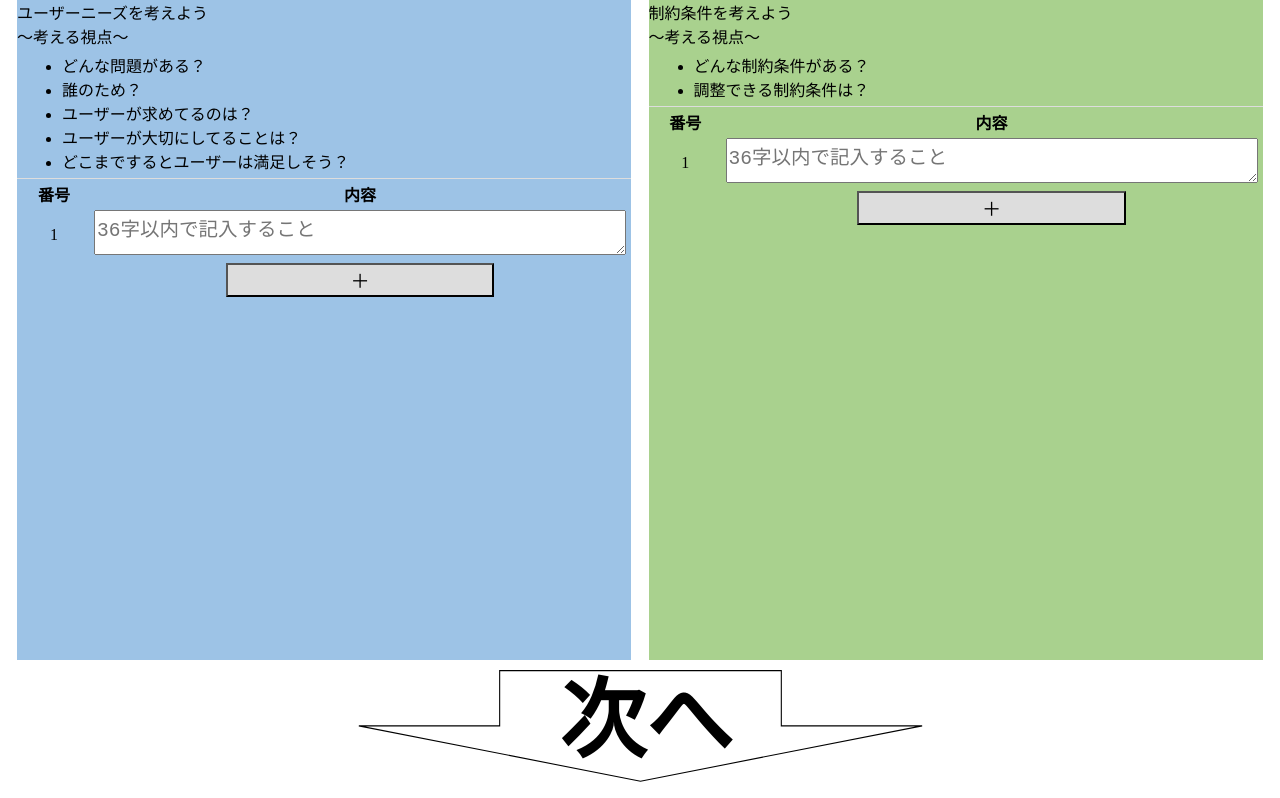
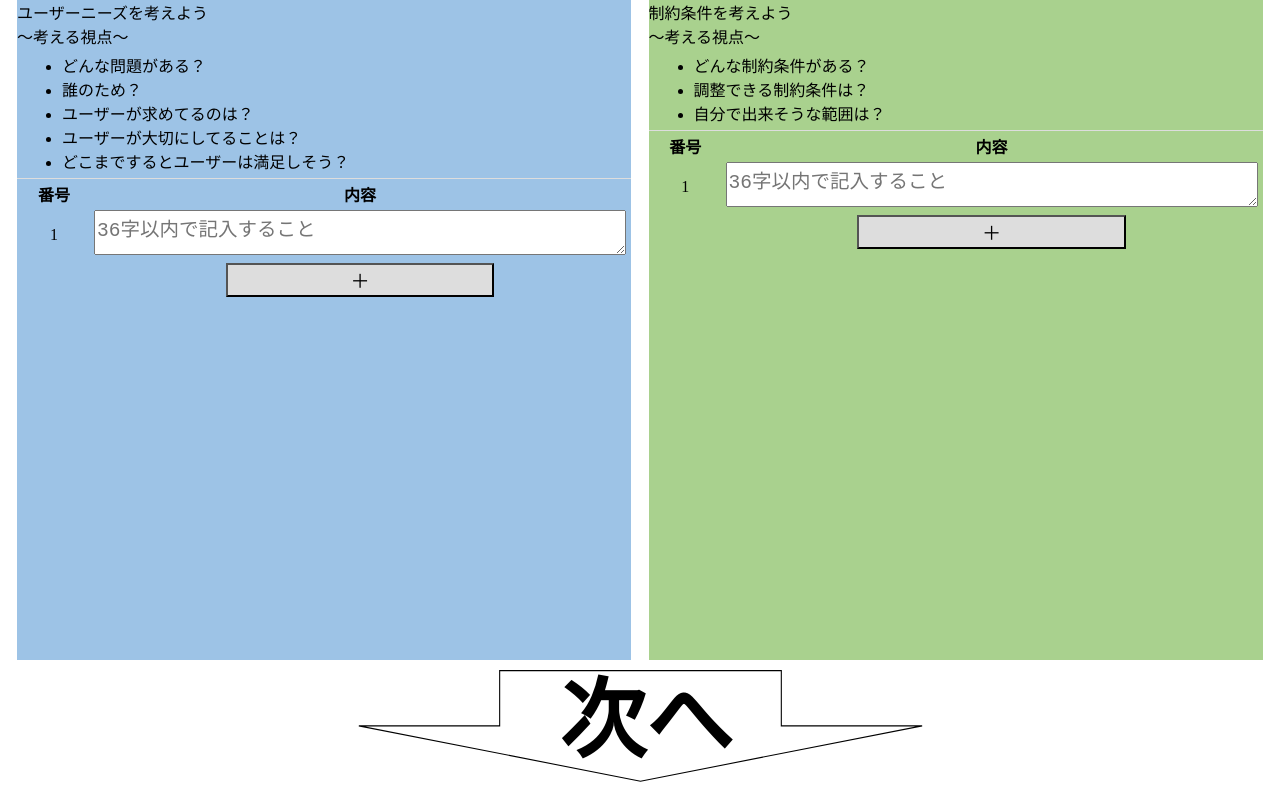
Before and after one commit to yamashita-techinfo/optimization_thinkingtool, a plain HTML site: page index.html in a window 1280 px wide. Shown: the top 798 px of the page. Drawn offline with Linux system fonts and the light colour scheme.

Commit message:
Update index.html

```diff
--- a/index.html
+++ b/index.html
@@ -590,6 +590,7 @@
 					<ul>
 						<li>どんな制約条件がある？</li>
 						<li>調整できる制約条件は？</li>
+						<li>自分で出来そうな範囲は？</li>
 					</ul>
 				</div>
 			</div>
```
